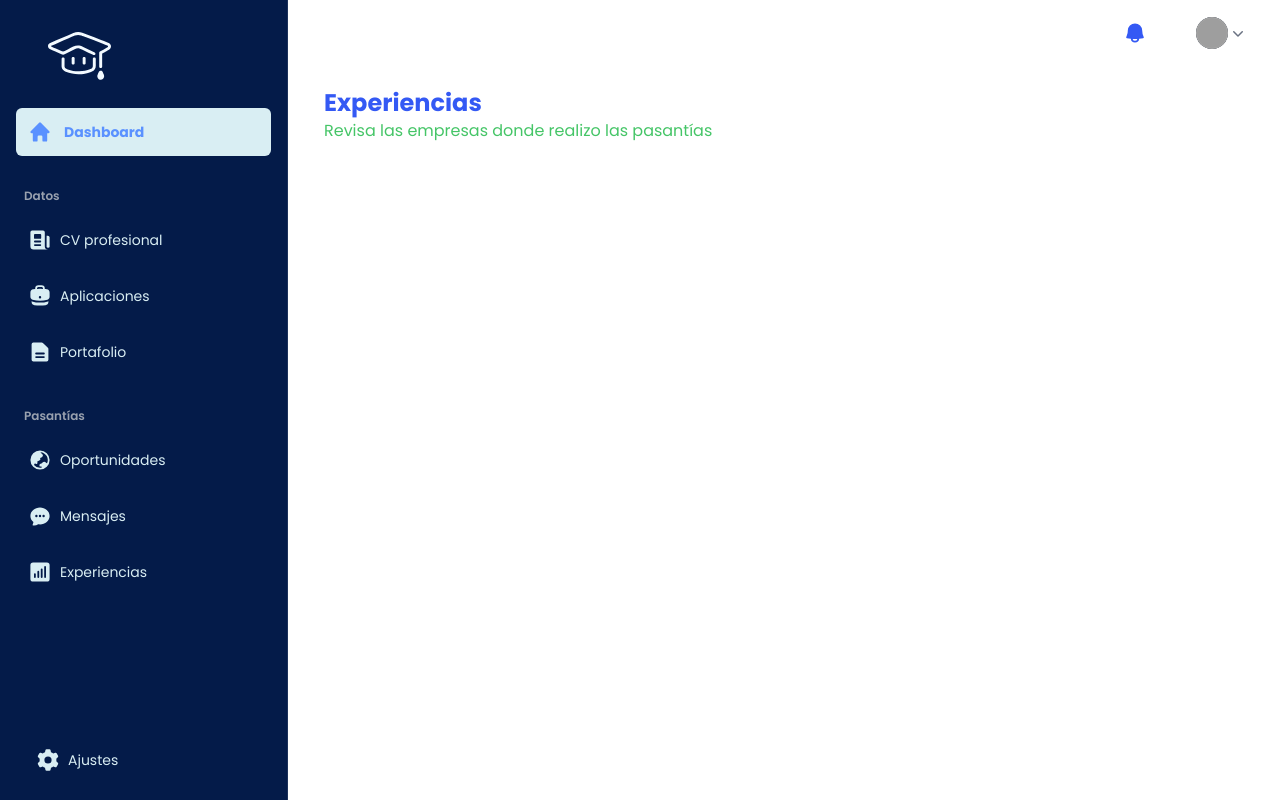
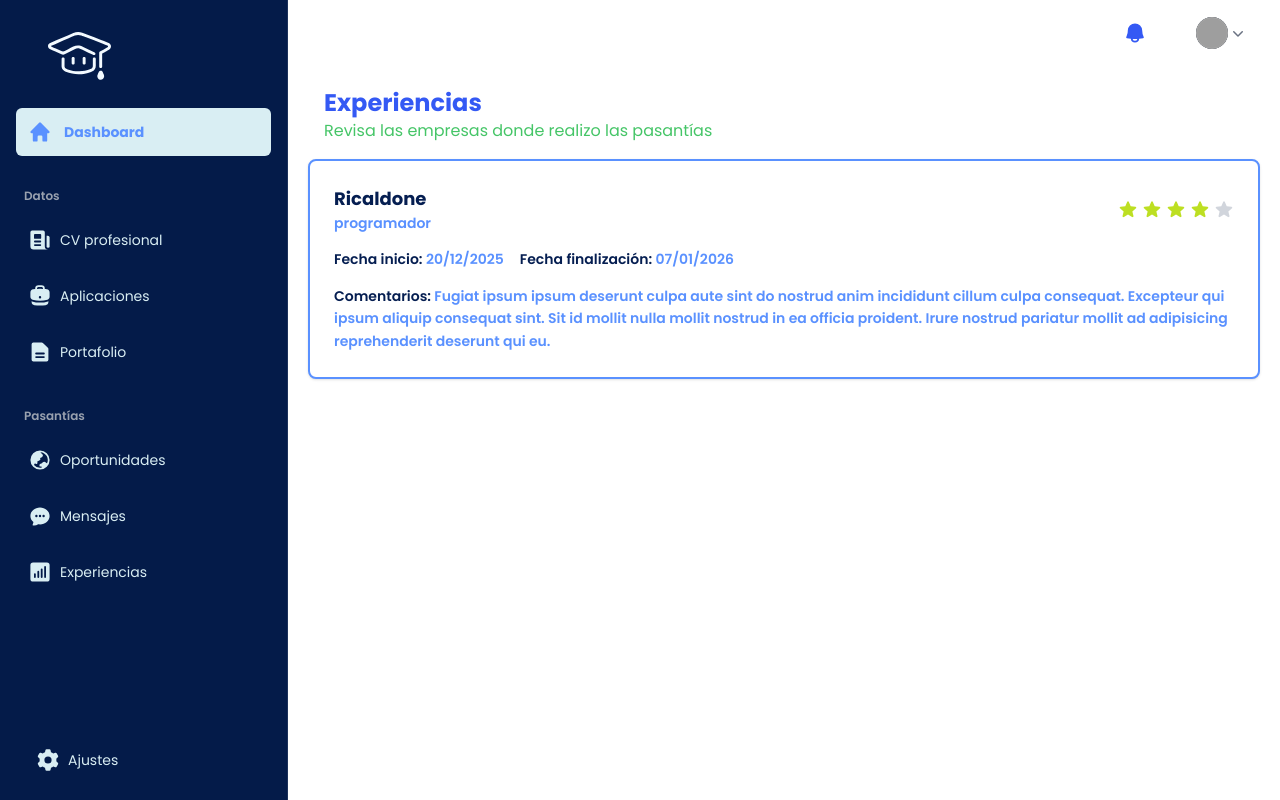
Before and after one commit to Ander45Portafol/YonJobSV, a Nuxt app: page /experiencePage in a window 1280 px wide. Built offline with nearby package versions, Linux system fonts and the light colour scheme; grey boxes are pictures that could not be loaded.

Commit message:
Experience Page Done

```diff
--- a/app/components/ExperienceCard.vue
+++ b/app/components/ExperienceCard.vue
@@ -1,6 +1,48 @@
 <template>
-  <div class="w-full">
-    <h3 class="font-medium text-black">Ricaldone</h3>
-    <p class="text-[#5A91FF]">Programador Jr.</p>
+  <div
+    class="w-full rounded-lg border-2 border-[#5A91FF] bg-white p-6 shadow-sm"
+  >
+    <div class="mb-4 flex items-center justify-between">
+      <div>
+        <h2 class="text-lg font-bold text-[#051E51]">{{ namee }}</h2>
+        <p class="text-sm font-semibold text-[#5A91FF]">{{ role }}</p>
+      </div>
+      <div class="flex items-center space-x-1">
+        <StarIcon
+          v-for="i in 5"
+          :key="i"
+          :class="['h-5 w-5', i <= grade ? 'text-[#BDDF22]' : 'text-gray-300']"
+          aria-hidden="true"
+        />
+      </div>
+    </div>
+
+    <div class="mb-2 text-sm text-[#5A91FF] font-semibold flex flex-row gap-4">
+      <p>
+        <span class="font-semibold text-[#051E51]">Fecha inicio:</span>
+        {{ startDate }}
+      </p>
+      <p>
+        <span class="font-semibold text-[#051E51]">Fecha finalización:</span>
+        {{ endDate }}
+      </p>
+    </div>
+
+    <p class="mt-4 text-sm font-semibold text-[#5A91FF] leading-relaxed">
+      <span class="text-[#051E51]"> Comentarios: </span>
+      {{ comments }}
+    </p>
   </div>
 </template>
+
+<script setup>
+defineProps({
+  namee: String,
+  role: String,
+  startDate: String,
+  endDate: String,
+  comments: String,
+  grade: String,
+});
+import { StarIcon } from "@heroicons/vue/20/solid";
+</script>
--- a/app/pages/experiencePage.vue
+++ b/app/pages/experiencePage.vue
@@ -6,15 +6,21 @@
         Revisa las empresas donde realizo las pasantías
       </h6>
     </div>
+    <div class="w-full mt-4">
+      <ExperienceCard
+        namee="Ricaldone"
+        role="programador"
+        startDate="20/12/2025"
+        endDate="07/01/2026"
+        comments="Fugiat ipsum ipsum deserunt culpa aute sint do nostrud anim incididunt cillum culpa consequat. Excepteur qui ipsum aliquip consequat sint. Sit id mollit nulla mollit nostrud in ea officia proident. Irure nostrud pariatur mollit ad adipisicing reprehenderit deserunt qui eu."
+        grade="4"
+      />
+    </div>
   </div>
 </template>
 
 <script setup>
-import JobCard from "~/components/JobCard.vue";
-import {
-  MagnifyingGlassCircleIcon,
-  MagnifyingGlassIcon,
-} from "@heroicons/vue/20/solid";
+import ExperienceCard from "~/components/ExperienceCard.vue";
 
 definePageMeta({
   layout: "main",
--- /dev/null
+++ b/app/pages/savePage.vue
@@ -0,0 +1,17 @@
+<template>
+  <div class="w-full">
+    <div class="ms-4">
+      <h5 class="font-bold text-2xl text-[#3459F4]">Guardados</h5>
+      <h6 class="text-[#45C567]">
+        Revisa la lista de oportunidades que te interesan
+      </h6>
+    </div>
+  </div>
+</template>
+
+<script setup>
+definePageMeta({
+  layout: "main",
+});
+</script>
+<style scoped></style>
```
